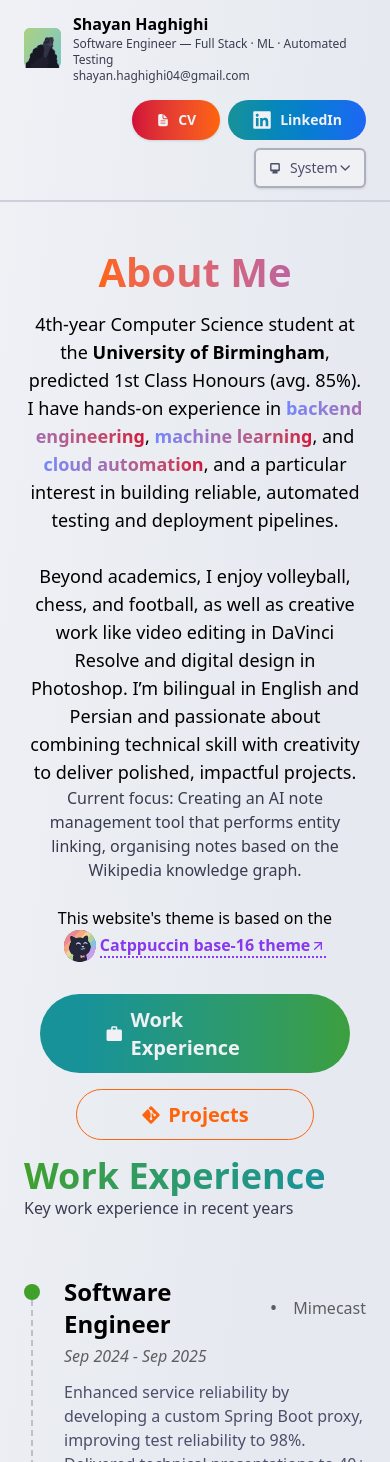
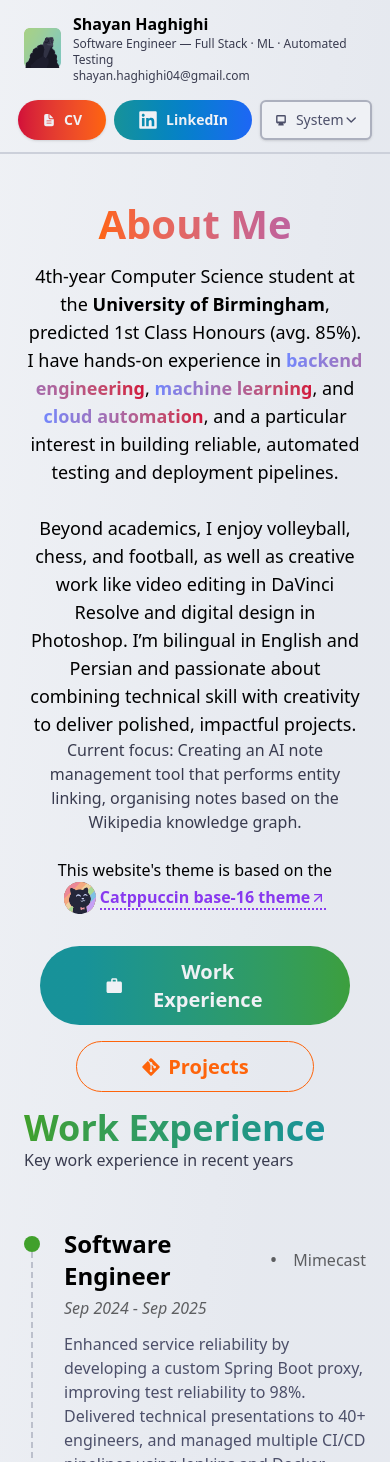
Before and after one commit to ShayanHaghighi/portfolio, a Next.js app: page / in a window 390 px wide. Shown: the top 1462 px of the page. Built offline with nearby package versions, Linux system fonts and the light colour scheme.

Commit message:
fix navbar on mobile

```diff
--- a/src/components/main/main-buttons.tsx
+++ b/src/components/main/main-buttons.tsx
@@ -19,7 +19,7 @@ export default function MainButtons({ currentSection, }: { currentSection: Secti
         className=" w-full flex flex-col sm:flex-row justify-center items-center gap-4 px-4 my-2">
         {<SectionButton idx={2} sectionKey={"workexp"} currentSection={currentSection} >
             <MdWork className="text-xl" />
-            <span className="font-bold text-xl">
+            <span className="text-center font-bold text-xl">
                 Work Experience
             </span>
         </SectionButton>
--- a/src/sections/header/contact-buttons.tsx
+++ b/src/sections/header/contact-buttons.tsx
@@ -8,7 +8,7 @@ export default function ContactButtons() {
 
     return (
         <nav
-            className="flex flex-wrap flex-row items-center justify-end gap-2 sm:gap-4 text-sm w-full md:min-w-[32em] md:w-1/3">
+            className="flex flex-row justify-center items-center sm:justify-end gap-2 sm:gap-4 text-sm w-full sm:min-w-[26em] sm:w-1/3">
 
             <CvButton />
 
--- a/src/sections/header/header.tsx
+++ b/src/sections/header/header.tsx
@@ -6,7 +6,7 @@ import Image from "next/image";
 export default function Header() {
     return (
         <header
-            className=" max-w-6xl mx-auto px-6 py-3 sm:py-6 flex md:flex-row flex-col gap-4 md:items-center items-start justify-between border-b-2 border-canvas-secondary">
+            className=" max-w-6xl mx-auto px-6 py-3 sm:py-6 flex sm:flex-row flex-col gap-4 sm:items-center items-start justify-between border-b-2 border-canvas-secondary">
 
             <div className="flex items-center gap-3">
                 <Link
```
